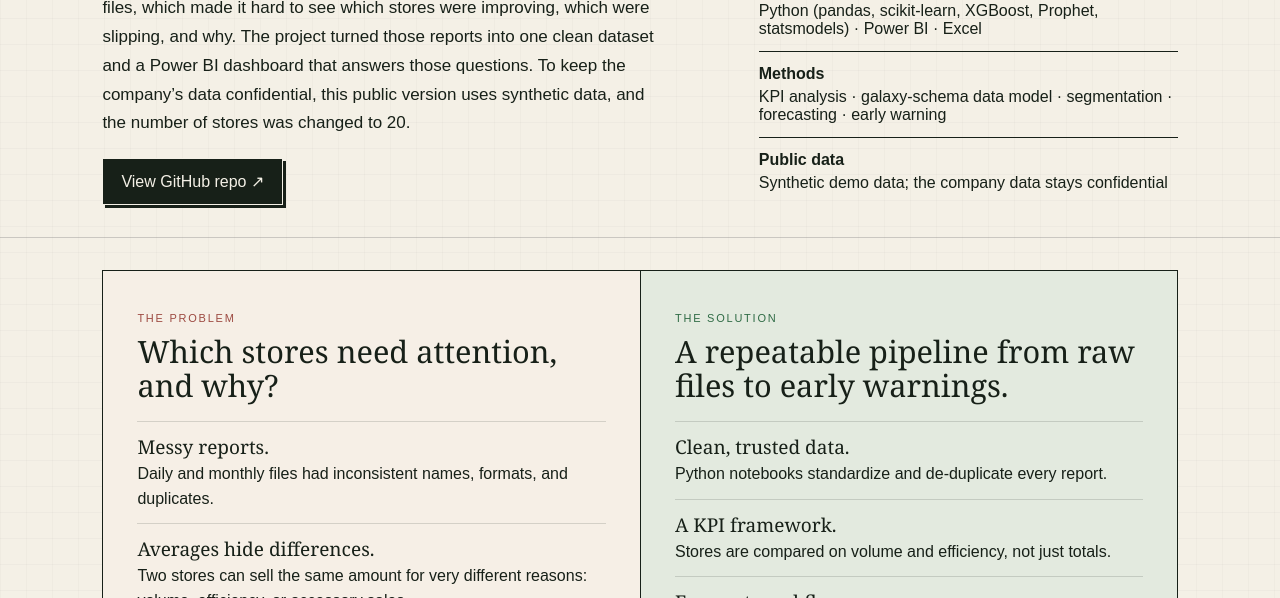
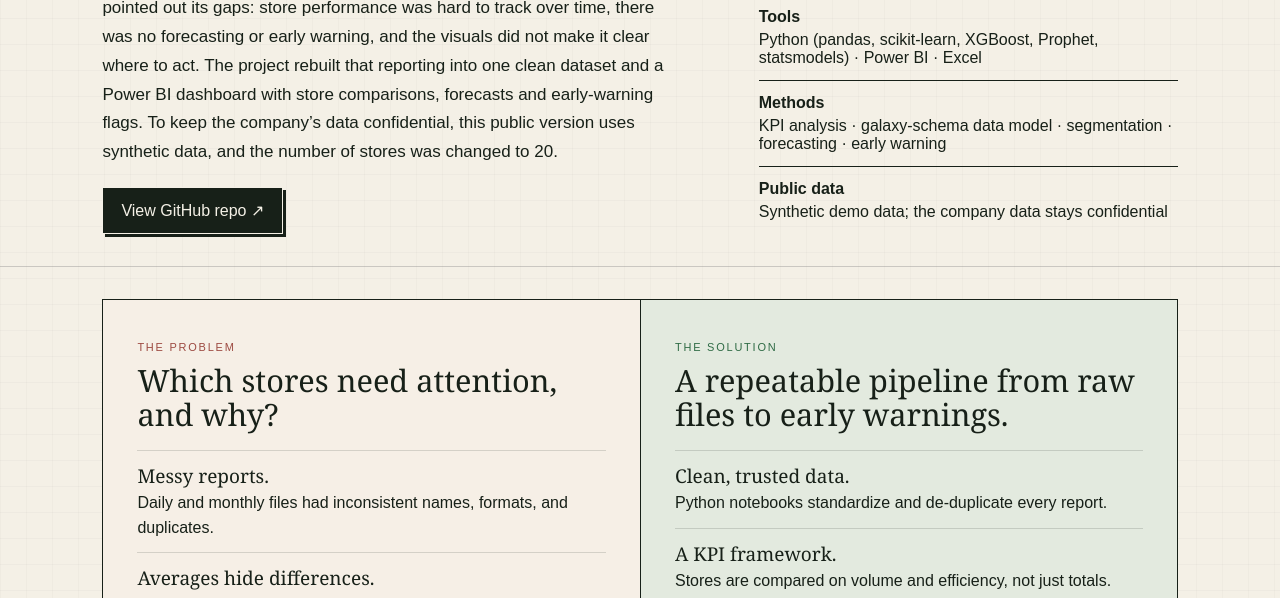
Before and after one commit to islzahid-BA/islzahid-BA.github.io, a plain HTML site: page retail-store-analytics.html in a window 1280 px wide. Shown: the part 502-1100 px from the top of the page. Drawn offline with Linux system fonts and the light colour scheme.

Commit message:
Describe the business problem in retail project intro

```diff
--- a/retail-store-analytics.html
+++ b/retail-store-analytics.html
@@ -2,7 +2,7 @@
 <section class="project-hero">
 <div><p class="kicker">RETAIL ANALYTICS · PRACTICUM</p>
 <h1>From messy store reports to a decision-support dashboard.</h1>
-<p>A practicum project with a telecom retail company that runs 10 stores in Tulsa. Their store reports were spread across separate daily and monthly files, which made it hard to see which stores were improving, which were slipping, and why. The project turned those reports into one clean dataset and a Power BI dashboard that answers those questions. To keep the company’s data confidential, this public version uses synthetic data, and the number of stores was changed to 20.</p>
+<p>A practicum project with a telecom retail company that runs 10 stores in Tulsa. The company already had reporting, but the regional manager pointed out its gaps: store performance was hard to track over time, there was no forecasting or early warning, and the visuals did not make it clear where to act. The project rebuilt that reporting into one clean dataset and a Power BI dashboard with store comparisons, forecasts and early-warning flags. To keep the company’s data confidential, this public version uses synthetic data, and the number of stores was changed to 20.</p>
 <div class="case-actions"><a class="btn dark" href="https://github.com/islzahid-BA/retail-store-performance-analytics" target="_blank" rel="noopener">View GitHub repo ↗</a></div></div>
 <aside class="project-meta">
 <div><b>Scope</b>10 Tulsa stores (original) · 20 synthetic stores (public demo)</div>
```
